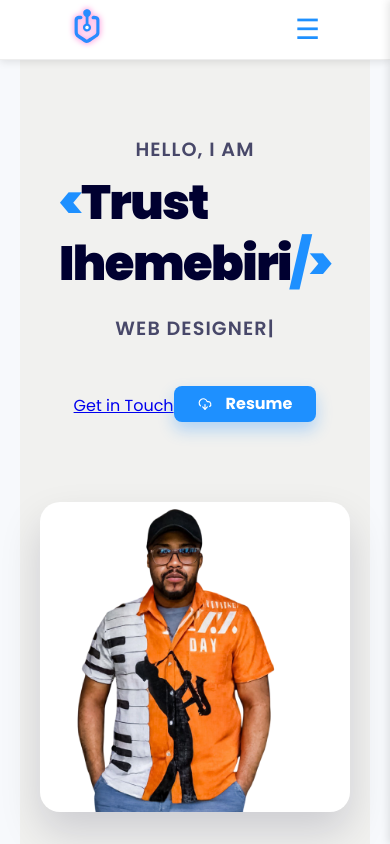
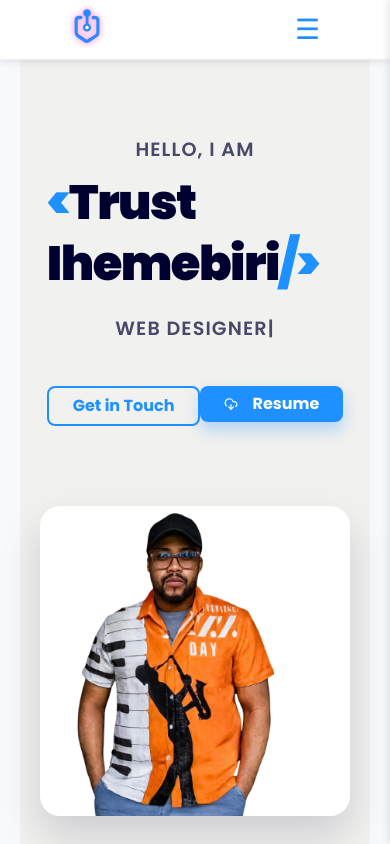
Before and after one commit to Trust447/PERSONAL-PORTFOLIO-WEBSITE, a React (Vite) app in the folder trust-portfolio/: page / in a window 390 px wide. Shown: the top 844 px of the page. Built offline with nearby package versions, Linux system fonts and the light colour scheme.

Commit message:
Update home-styles.css

```diff
--- a/trust-portfolio/src/components/home-component/home-styles.css
+++ b/trust-portfolio/src/components/home-component/home-styles.css
@@ -1,5 +1,3 @@
-
-
 .home-container {
   font-family: 'Poppins', sans-serif;
   min-height: 90vh;
@@ -80,6 +78,29 @@
   box-shadow: 0 12px 20px rgba(0, 115, 230, 0.5);
 }
 
+/* NEW CTA BUTTON */
+.cta-button {
+  margin-top: 1.5rem;
+  padding: 12px 28px;
+  font-size: 1.05rem;
+  font-weight: 700;
+  color: #1e90ff;
+  background-color: transparent;
+  border: 2px solid #1e90ff;
+  border-radius: 8px;
+  text-decoration: none;
+  display: inline-block;
+  transition: all 0.3s ease;
+  box-shadow: inset 0 0 0 0 #1e90ff;
+}
+
+.cta-button:hover {
+  color: #fff;
+  background-color: #1e90ff;
+  box-shadow: 0 8px 18px rgba(30, 144, 255, 0.3);
+  transform: translateY(-2px);
+}
+
 .image-container {
   max-width: 450px;
   border-radius: 20px;
@@ -87,7 +108,6 @@
   box-shadow: 0 20px 40px rgba(0, 0, 48, 0.15);
   background-color: #ffffff;
   transition: transform 0.3s ease;
-
 }
 
 .image-container:hover {
@@ -102,7 +122,11 @@
   object-fit: cover;
 }
 
-@media(max-width: 768px){
+html {
+  scroll-behavior: smooth;
+}
+
+@media(max-width: 768px) {
   .home {
     flex-direction: column;
     align-items: center;
@@ -110,31 +134,37 @@
     padding-top: 50px;
   }
 
-  .introduction{
+  .introduction {
     max-width: 100%;
     line-height: 1;
   }
-  .introduction h1{
+
+  .introduction h1 {
     display: flex;
     justify-content: flex-start;
   }
 
-  .name{
+  .name {
     font-size: 3rem;
     line-height: 1.5;
   }
 
-  .second-paragraph{
+  .second-paragraph {
     font-size: 1.2rem;
     min-height: auto;
   }
 
-  .resume-button{
+  .resume-button {
     padding: 10px 24px;
     font-size: 1rem;
   }
 
-  .image-container{
+  .cta-button {
+    font-size: 1rem;
+    padding: 10px 24px;
+  }
+
+  .image-container {
     max-width: 400px;
     margin-top: 2rem;
   }
```
